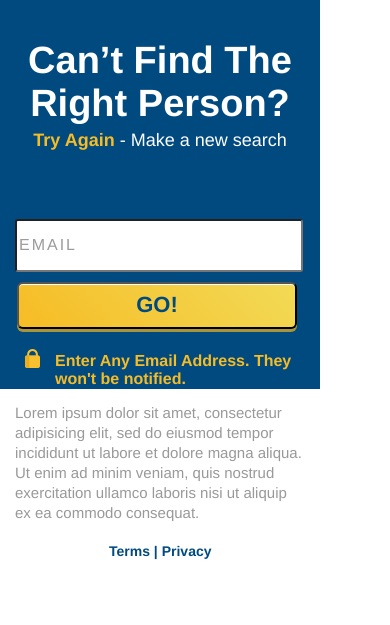
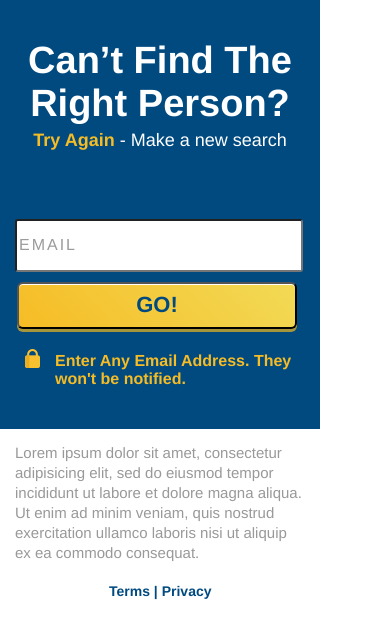
Before and after one commit to Loboesque/beenverifiedtest, a PHP site: page /result_name.html in a window 390 px wide. Shown: the part 888-1513 px from the top of the page. Before the commit the page ends 1448 px from the top, so only its background shows below. Run offline with PHP 8.4, Linux system fonts and the light colour scheme.

Commit message:
Update style.css

```diff
--- a/Public/css/style.css
+++ b/Public/css/style.css
@@ -868,6 +868,7 @@ input::placeholder {
 
 
 .result-page-header{
+    width: 1440px;
     height: 65px;
     background-color: #004A80;
 
@@ -909,6 +910,7 @@ input::placeholder {
 @media only screen and (max-width: 768px){
 
     .result-page-header{
+        width: 768px;
         height: 65px;
         background-color: #004A80;
 
@@ -1088,6 +1090,7 @@ input::placeholder {
 
 
     .result-page-header{
+        width: 320px;
         height: 65px;
         background-color: #004A80;
 
@@ -1116,7 +1119,7 @@ input::placeholder {
 
     .new-search{
         width: 320px;
-        height: 390px;
+        height: 430px;
         background-color: #004A80;
     }
     .resultpage-newsearch-container{
```
